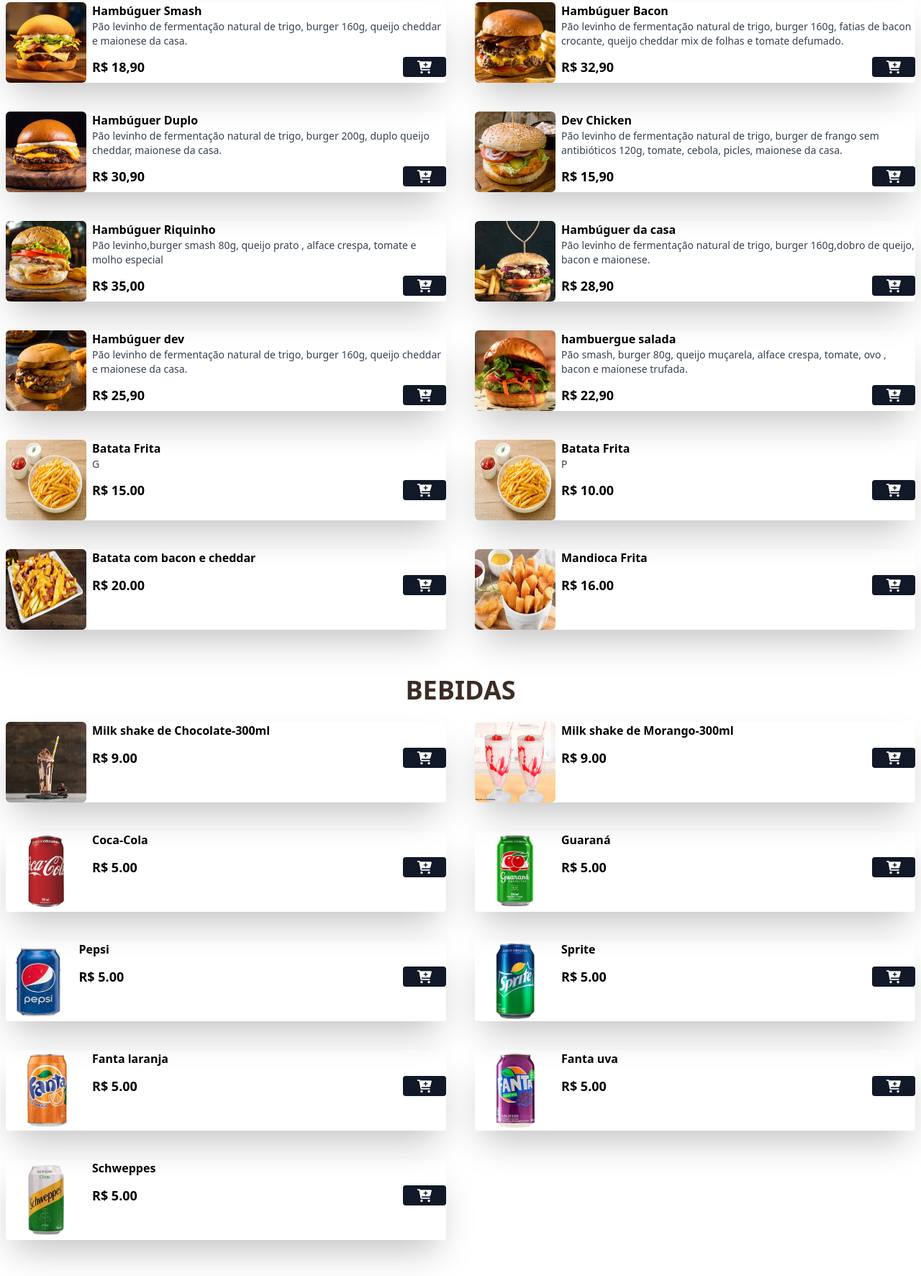
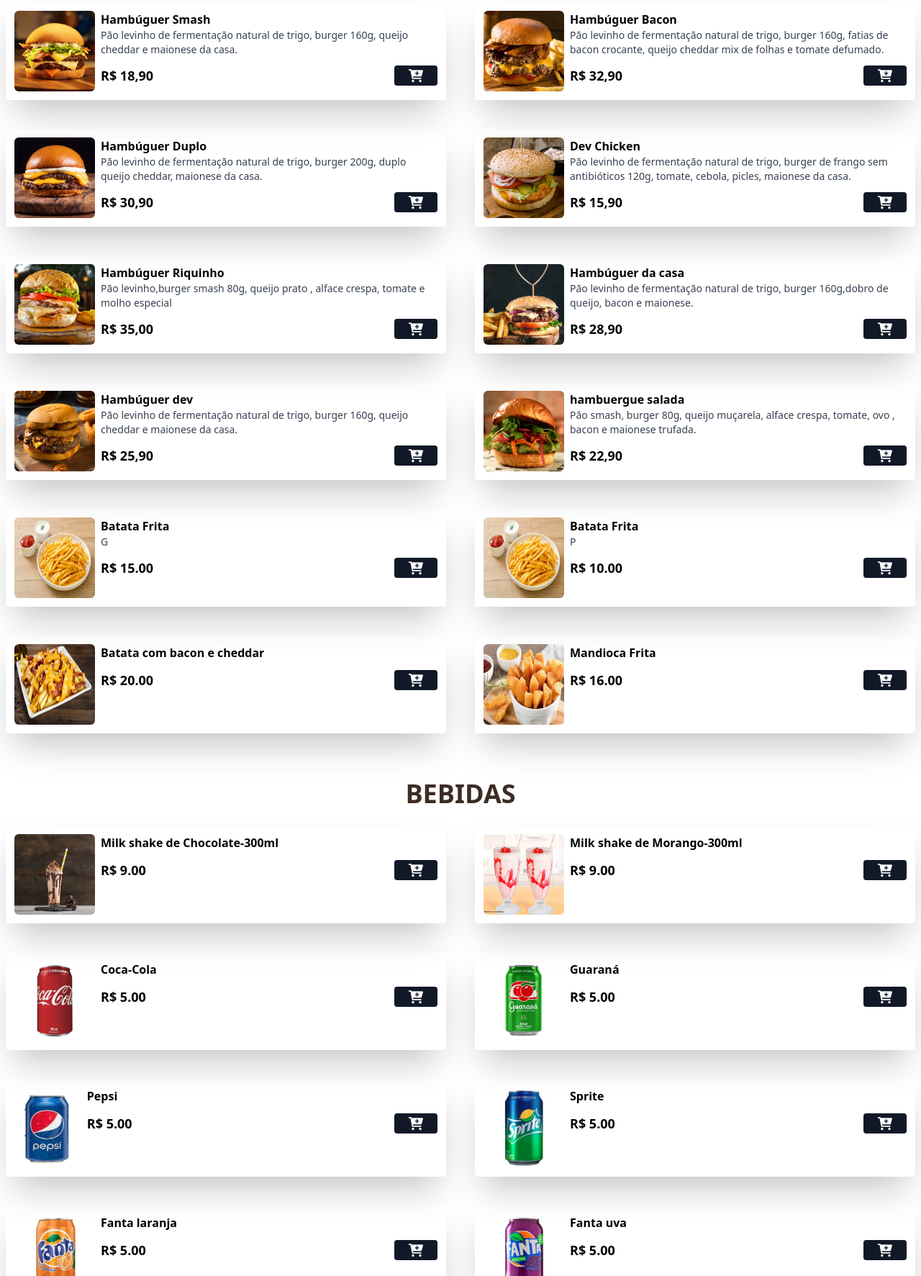
Before and after one commit to NatanPantoja/Dev-Hamburgue, a website: page index.html in a window 1280 px wide. Shown: the part 1027-2800 px from the top of the page at 72% size. Drawn offline with nearby package versions, Linux system fonts and the light colour scheme.

Commit message:
troco a cor das ul. e foi colocado padding nas article da main

```diff
--- a/index.html
+++ b/index.html
@@ -75,13 +75,14 @@
 
             <div
                 class="nav-links bg-prime-cinza transition-all duration-700 ease-in-out md:static absolute md:min-h-fit min-h-[50vh] left-0 top-0 md:w-auto w-full flex items-center px-5 md:opacity-100 translate-y-[-100%] md:translate-y-0">
-                <ul class="mx-auto flex md:flex-row flex-col md:items-center md:gap-[3vw] gap-3 text-center">
-                    <li><a class="hover:text-white transition-colors duration-300" href="#home">Home</a></li>
-                    <li><a class="hover:text-white transition-colors duration-300" href="#sobre-nos">Sobre Nós</a></li>
-                    <li><a class="hover:text-white transition-colors duration-300" href="#menu">Menu</a></li>
-                    <li><a class="hover:text-white transition-colors duration-300" href="#Assessment">Avaliação</a></li>
-                    <li><a class="hover:text-white transition-colors duration-300" href="#endereço">Endereço</a></li>
+                <ul class="text-white mx-auto flex md:flex-row flex-col md:items-center md:gap-[3vw] gap-3 text-center">
+                    <li><a class="hover:text-prime-brown transition-colors duration-300" href="#home">Home</a></li>
+                    <li><a class="hover:text-prime-brown transition-colors duration-300" href="#sobre-nos">Sobre Nós</a></li>
+                    <li><a class="hover:text-prime-brown transition-colors duration-300" href="#menu">Menu</a></li>
+                    <li><a class="hover:text-prime-brown transition-colors duration-300" href="#Assessment">Avaliação</a></li>
+                    <li><a class="hover:text-prime-brown transition-colors duration-300" href="#endereço">Endereço</a></li>
                 </ul>
+
             </div>
 
             <div class="flex items-center gap-6">
@@ -168,7 +169,7 @@
         <section class="grid grid-cols-1 md:grid-cols-2 gap-7 md:gap-10 mx-auto max-w-7xl px-2 mb-16">
 
             <!--INICIO DO PRODUTO-->
-            <article class="flex gap-2 border-solid border-1 shadow-2xl rounded">
+            <article class="flex gap-2 border-solid border-1 shadow-2xl rounded p-3">
                 <img src="/src/img/hamb-1.png" alt="Hambúguer Smash"
                     class="w-28 h-28 rounded-md hover:scale-110 hover:-rotate-2 duration-300">
 
@@ -190,7 +191,7 @@
             <!--FIM DO PRODUTO-->
 
             <!--INICIO DO PRODUTO-->
-            <article class="flex gap-2 border-solid border-1 shadow-2xl rounded">
+            <article class="flex gap-2 border-solid border-1 shadow-2xl rounded p-3">
                 <img src="/src/img/hamb-2.png" alt="Hambúguer Bacon"
                     class="w-28 h-28 rounded-md hover:scale-110 hover:-rotate-2 duration-300">
 
@@ -212,7 +213,7 @@
             <!--FIM DO PRODUTO-->
 
             <!--INICIO DO PRODUTO-->
-            <article class="flex gap-2 border-solid border-1 shadow-2xl rounded">
+            <article class="flex gap-2 border-solid border-1 shadow-2xl rounded p-3">
                 <img src="/src/img/hamb-3.png" alt="Hambúguer Duplo"
                     class="w-28 h-28 rounded-md hover:scale-110 hover:-rotate-2 duration-300">
 
@@ -234,7 +235,7 @@
             <!--FIM DO PRODUTO-->
 
             <!--INICIO DO PRODUTO-->
-            <article class="flex gap-2 border-solid border-1 shadow-2xl rounded">
+            <article class="flex gap-2 border-solid border-1 shadow-2xl rounded p-3">
                 <img src="/src/img/hamb-4.png" alt="Dev Chicken"
                     class="w-28 h-28 rounded-md hover:scale-110 hover:-rotate-2 duration-300">
 
@@ -256,7 +257,7 @@
             <!--FIM DO PRODUTO-->
 
             <!--INICIO DO PRODUTO-->
-            <article class="flex gap-2 border-solid border-1 shadow-2xl rounded">
+            <article class="flex gap-2 border-solid border-1 shadow-2xl rounded p-3">
                 <img src="/src/img/hamb-5.png" alt="Hambúguer Riquinho"
                     class="w-28 h-28 rounded-md hover:scale-110 hover:-rotate-2 duration-300">
 
@@ -278,7 +279,7 @@
             <!--FIM DO PRODUTO-->
 
             <!--INICIO DO PRODUTO-->
-            <article class="flex gap-2 border-solid border-1 shadow-2xl rounded">
+            <article class="flex gap-2 border-solid border-1 shadow-2xl rounded p-3">
                 <img src="/src/img/hamb-6.png" alt="Hambúguer da casa"
                     class="w-28 h-28 rounded-md hover:scale-110 hover:-rotate-2 duration-300">
 
@@ -300,7 +301,7 @@
             <!--FIM DO PRODUTO-->
 
             <!--INICIO DO PRODUTO-->
-            <article class="flex gap-2 border-solid border-1 shadow-2xl rounded">
+            <article class="flex gap-2 border-solid border-1 shadow-2xl rounded p-3">
                 <img src="/src/img/hamb-7.png" alt="Hambúguer dev"
                     class="w-28 h-28 rounded-md hover:scale-110 hover:-rotate-2 duration-300">
 
@@ -322,7 +323,7 @@
             <!--FIM DO PRODUTO-->
 
             <!--INICIO DO PRODUTO-->
-            <article class="flex gap-2 border-solid border-1 shadow-2xl rounded">
+            <article class="flex gap-2 border-solid border-1 shadow-2xl rounded p-3">
                 <img src="/src/img/hamb-8.png" alt="hambuerguer salada"
                     class="w-28 h-28 rounded-md hover:scale-110 hover:-rotate-2 duration-300">
 
@@ -344,7 +345,7 @@
             <!--FIM DO PRODUTO-->
 
             <!--INICIO DO PRODUTO-->
-            <article class="flex gap-2 w-full border-solid border-1 shadow-2xl rounded">
+            <article class="flex gap-2 w-full border-solid border-1 shadow-2xl rounded p-3">
                 <img src="/src/img/batata.webp" alt="Batata-G"
                     class="w-28 h-28 rounded-md hover:scale-110 hover:-rotate-2 duration-300">
 
@@ -364,7 +365,7 @@
             <!--FIM DO PRODUTO-->
 
             <!--INICIO DO PRODUTO-->
-            <article class="flex gap-2 w-full border-solid border-1 shadow-2xl rounded">
+            <article class="flex gap-2 w-full border-solid border-1 shadow-2xl rounded p-3">
                 <img src="/src/img/batata.webp" alt="Batata-G"
                     class="w-28 h-28 rounded-md hover:scale-110 hover:-rotate-2 duration-300">
 
@@ -384,7 +385,7 @@
             <!--FIM DO PRODUTO-->
 
             <!--INICO DO PRODUTO-->
-            <article class="flex gap-2 w-full border-solid border-1 shadow-2xl rounded">
+            <article class="flex gap-2 w-full border-solid border-1 shadow-2xl rounded p-3">
                 <img src="/src/img/Batata-bacon.jpg" alt="Batata com bacon e cheddar"
                     class="w-28 h-28 rounded-md hover:scale-110 hover:-rotate-2 duration-300">
 
@@ -404,7 +405,7 @@
             <!--FIM DO PRODUTO-->
 
             <!--INICIO DO PRODUTO-->
-            <article class="flex gap-2 w-full border-solid border-1 shadow-2xl rounded">
+            <article class="flex gap-2 w-full border-solid border-1 shadow-2xl rounded p-3">
                 <img src="/src/img/mandioca.jfif" alt="mandioca frita"
                     class="w-28 h-28 rounded-md hover:scale-110 hover:-rotate-2 duration-300">
 
@@ -435,7 +436,7 @@
         <section class="grid grid-cols-1 md:grid-cols-2 gap-7 md:gap-10 mx-auto max-w-7xl px-2 mb-16" id="menu">
 
             <!--INICIO BEBIDA ITEM-->
-            <article class="flex gap-2 w-full border-solid border-1 shadow-2xl rounded">
+            <article class="flex gap-2 w-full border-solid border-1 shadow-2xl rounded p-3">
                 <img src="/src/img/Drink/Milk-chocolate.jpg" alt="Milk shake de Chocolate"
                     class="w-28 h-28 rounded-md hover:scale-110 hover:-rotate-2 duration-300">
 
@@ -453,7 +454,7 @@
             <!--FIM BEBIDA ITEM-->
 
             <!--INICIO BEBIDA ITEM-->
-            <article class="flex gap-2 w-full border-solid border-1 shadow-2xl rounded">
+            <article class="flex gap-2 w-full border-solid border-1 shadow-2xl rounded p-3">
                 <img src="/src/img/Drink/Milk-morango.webp" alt="Milk shake de Morango-300ml"
                     class="w-28 h-28 rounded-md hover:scale-110 hover:-rotate-2 duration-300">
 
@@ -471,7 +472,7 @@
             <!--FIM BEBIDA ITEM-->
 
             <!--INICIO BEBIDA ITEM-->
-            <article class="flex gap-2 w-full border-solid border-1 shadow-2xl rounded">
+            <article class="flex gap-2 w-full border-solid border-1 shadow-2xl rounded p-3">
                 <img src="/src/img/Drink/refri-1.png" alt="Coca-cola"
                     class="w-28 h-28 rounded-md hover:scale-110 hover:-rotate-2 duration-300">
 
@@ -489,7 +490,7 @@
             <!--FIM BEBIDA ITEM-->
 
             <!--INICIO BEBIDA ITEM-->
-            <article class="flex gap-2 w-full border-solid border-1 shadow-2xl rounded">
+            <article class="flex gap-2 w-full border-solid border-1 shadow-2xl rounded p-3">
                 <img src="/src/img/Drink/refri-2.png" alt="Guaraná"
                     class="w-28 h-28 rounded-md hover:scale-110 hover:-rotate-2 duration-300">
 
@@ -506,7 +507,7 @@
             <!--FIM BEBIDA ITEM-->
 
             <!--INICIO BEBIDA ITEM-->
-            <article class="flex gap-2 w-full border-solid border-1 shadow-2xl rounded">
+            <article class="flex gap-2 w-full border-solid border-1 shadow-2xl rounded p-3">
                 <img src="/src/img/Drink/pepsi2.png" alt="Pepsi"
                     class="w-28 h-28 rounded-md hover:scale-110 hover:-rotate-2 duration-300">
 
@@ -523,7 +524,7 @@
             <!--FIM BEBIDA ITEM-->
 
             <!--INICIO BEBIDA ITEM-->
-            <article class="flex gap-2 w-full border-solid border-1 shadow-2xl rounded">
+            <article class="flex gap-2 w-full border-solid border-1 shadow-2xl rounded p-3">
                 <img src="/src/img/Drink/sprite.png" alt="sprite"
                     class="w-28 h-28 rounded-md hover:scale-110 hover:-rotate-2 duration-300">
 
@@ -540,7 +541,7 @@
             <!--FIM BEBIDA ITEM-->
 
             <!--INICIO BEBIDA ITEM-->
-            <article class="flex gap-2 w-full border-solid border-1 shadow-2xl rounded">
+            <article class="flex gap-2 w-full border-solid border-1 shadow-2xl rounded p-3">
                 <img src="/src/img/Drink/fanta-laranja.png" alt="Fanta-laranja"
                     class="w-28 h-28 rounded-md hover:scale-110 hover:-rotate-2 duration-300">
 
@@ -558,7 +559,7 @@
             <!--FIM BEBIDA ITEM-->
 
             <!--INICIO BEBIDA ITEM-->
-            <article class="flex gap-2 w-full border-solid border-1 shadow-2xl rounded">
+            <article class="flex gap-2 w-full border-solid border-1 shadow-2xl rounded p-3">
                 <img src="/src/img/Drink/fanta-uva.png" alt="Fanta-uva"
                     class="w-28 h-28 rounded-md hover:scale-110 hover:-rotate-2 duration-300">
 
@@ -576,7 +577,7 @@
             <!--FIM BEBIDA ITEM-->
 
             <!--INICIO BEBIDA ITEM-->
-            <article class="flex gap-2 w-full border-solid border-1 shadow-2xl rounded">
+            <article class="flex gap-2 w-full border-solid border-1 shadow-2xl rounded p-3">
                 <img src="/src/img/Drink/Schweppes.png" alt="Schweppes"
                     class="w-28 h-28 rounded-md hover:scale-110 hover:-rotate-2 duration-300">
 
```
